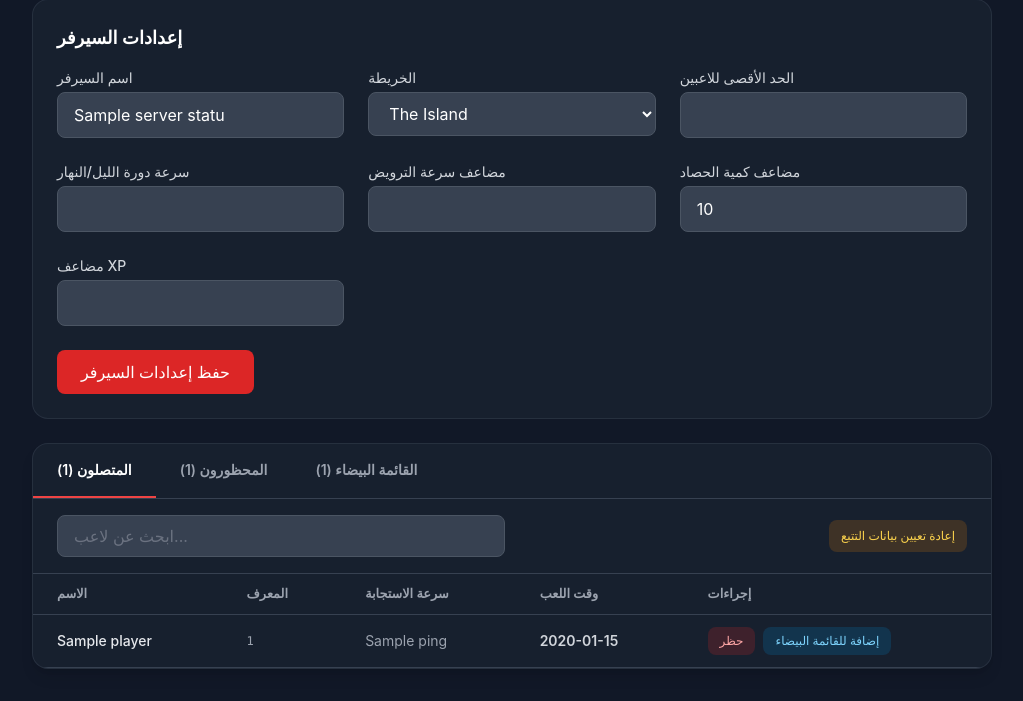
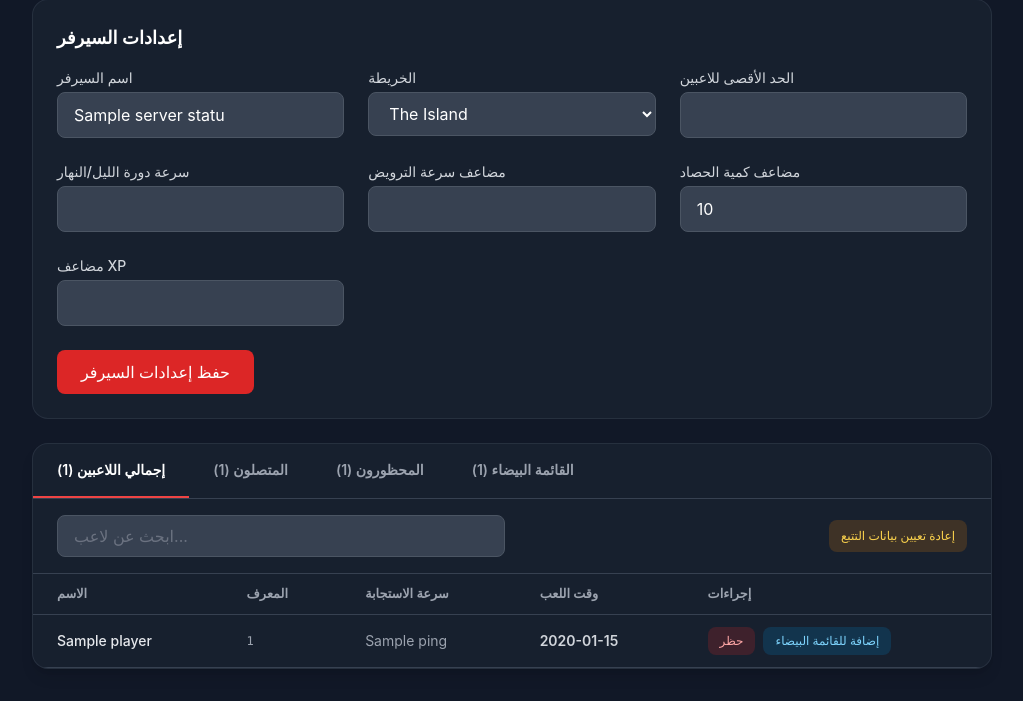
Before and after one commit to N0TTHELI0N/EXO-MEK-ASE, a Flask app: template dashboard/templates/sections/server_control.html in a window 1280 px wide. Shown: the part 937-1638 px from the top of the page, without its empty margins (256-1279 px from the left). Run offline with Flask 3, Linux system fonts and the light colour scheme; the template is opened without the code that fills it: most values are stand-ins (such as "Sample title", 1, 10 or a date in 2020); grey boxes marked "Sample" are stand-in pictures; a database or web service that is not in the repository returns one stand-in record (values such as "Sample title"); some libraries are stand-ins or nearby versions.

Commit message:
Split Total vs Online player tabs; fix server start (game Folder Short param)

```diff
--- a/dashboard/app.py
+++ b/dashboard/app.py
@@ -1451,10 +1451,11 @@ def section_server_control(guild_id):
         _p["playtime_display"] = _fmt_secs(_pt["seconds"]) if _pt else None
         _p["playtime_last_seen"] = _pt.get("last_seen") if _pt else None
 
+    online_players = [p for p in players_list if p.get("online")]
     server_status = {
         "online": bool(str(info.get("status", "")).lower() in ("online", "running", "started") or info.get("is_running")),
         "map": _pick("map", "map_name", "current_map", default="Unknown"),
-        "players": _pick("player_count", "players_current", "player_current", "players", default=len(players_list)),
+        "players": _pick("player_count", "players_current", "player_current", "players", default=len(online_players)),
         "max_players": _pick("slots", "max_players", "maxplayers", "player_max", default=70),
         "ping": _pick("ping", "query_ping", default="-"),
         "uptime": _pick("uptime", default="-"),
@@ -1464,6 +1465,7 @@ def section_server_control(guild_id):
         "harvest_amount": _pick("harvest_amount", default=1),
         "xp_multiplier": _pick("xp_multiplier", default=1),
         "players_list": players_list,
+        "online_players": online_players,
     }
     if not server_status["server_name"]:
         try:
--- a/dashboard/templates/sections/server_control.html
+++ b/dashboard/templates/sections/server_control.html
@@ -209,13 +209,14 @@
 
   <!-- Tabs -->
   <div class="flex border-b border-gray-700">
-    <button type="button" data-tab="connected" class="tab-btn px-6 py-4 text-sm font-semibold border-b-2 border-red-500 text-white">{{ t('players_tab_connected') }} ({{ server_status.players_list|length }})</button>
+    <button type="button" data-tab="total" class="tab-btn px-6 py-4 text-sm font-semibold border-b-2 border-red-500 text-white">{{ t('players_tab_total') }} ({{ server_status.players_list|length }})</button>
+    <button type="button" data-tab="online" class="tab-btn px-6 py-4 text-sm font-semibold border-b-2 border-transparent text-gray-400 hover:text-white">{{ t('players_tab_online') }} ({{ server_status.online_players|length }})</button>
     <button type="button" data-tab="banned" class="tab-btn px-6 py-4 text-sm font-semibold border-b-2 border-transparent text-gray-400 hover:text-white">{{ t('players_tab_banned') }} ({{ banned_players|length }})</button>
     <button type="button" data-tab="whitelisted" class="tab-btn px-6 py-4 text-sm font-semibold border-b-2 border-transparent text-gray-400 hover:text-white">{{ t('players_tab_whitelisted') }} ({{ whitelisted_players|length }})</button>
   </div>
 
-  <!-- Connected tab -->
-  <div id="tab-connected" class="tab-panel">
+  <!-- Total players tab (historical roster) -->
+  <div id="tab-total" class="tab-panel">
     <div class="px-6 py-4 border-b border-gray-700 flex flex-wrap items-center gap-3">
       <input id="player-search" type="text"
              placeholder="{{ t('player_search_placeholder') }}"
@@ -258,7 +259,46 @@
             {% endfor %}
           {% else %}
             <tr>
-              <td colspan="5" class="px-6 py-8 text-center text-gray-500">{{ t('server_no_players') }}</td>
+              <td colspan="5" class="px-6 py-8 text-center text-gray-500">{{ t('players_total_empty') }}</td>
+            </tr>
+          {% endif %}
+        </tbody>
+      </table>
+    </div>
+  </div>
+
+  <!-- Online players tab -->
+  <div id="tab-online" class="tab-panel hidden">
+    <div class="overflow-x-auto">
+      <table class="w-full text-sm text-left">
+        <thead class="text-xs text-gray-400 uppercase border-b border-gray-700">
+          <tr>
+            <th class="px-6 py-3">{{ t('server_name') }}</th>
+            <th class="px-6 py-3">{{ t('player_id') }}</th>
+            <th class="px-6 py-3">{{ t('server_ping') }}</th>
+            <th class="px-6 py-3">{{ t('player_actions') }}</th>
+          </tr>
+        </thead>
+        <tbody class="divide-y divide-gray-700">
+          {% if server_status.online_players %}
+            {% for player in server_status.online_players %}
+            <tr class="hover:bg-gray-800">
+              <td class="px-6 py-3 text-gray-200 font-medium">{{ player.name }}</td>
+              <td class="px-6 py-3 text-gray-400 font-mono text-xs">{{ player.steam_id or player.id or '—' }}</td>
+              <td class="px-6 py-3 text-gray-400">{{ player.ping or '—' }}</td>
+              <td class="px-6 py-3">
+                <div class="flex gap-2">
+                  <button type="button" onclick="setBanPlayer(this)" data-name="{{ player.name }}" data-id="{{ player.steam_id or player.id or '' }}"
+                          class="px-3 py-1.5 bg-red-600/20 hover:bg-red-600/40 text-red-300 text-xs font-medium rounded-lg">{{ t('server_ban') }}</button>
+                  <button type="button" onclick="setWhitelistPlayer(this)" data-name="{{ player.name }}" data-id="{{ player.steam_id or player.id or '' }}"
+                          class="px-3 py-1.5 bg-sky-600/20 hover:bg-sky-600/40 text-sky-300 text-xs font-medium rounded-lg">{{ t('server_whitelist') }}</button>
+                </div>
+              </td>
+            </tr>
+            {% endfor %}
+          {% else %}
+            <tr>
+              <td colspan="4" class="px-6 py-8 text-center text-gray-500">{{ t('players_no_online') }}</td>
             </tr>
           {% endif %}
         </tbody>
--- a/dashboard/translations.py
+++ b/dashboard/translations.py
@@ -316,7 +316,8 @@ TRANSLATIONS = {
     "server_password_new": {"ar": "جديد", "en": "New"},
     "server_save_passwords": {"ar": "حفظ كلمات المرور", "en": "Save Passwords"},
 
-    "players_tab_connected": {"ar": "المتصلون", "en": "Connected"},
+    "players_tab_total": {"ar": "إجمالي اللاعبين", "en": "Total Players"},
+    "players_tab_online": {"ar": "المتصلون", "en": "Online"},
     "players_tab_banned": {"ar": "المحظورون", "en": "Banned"},
     "players_tab_whitelisted": {"ar": "القائمة البيضاء", "en": "Whitelisted"},
     "top_players_tab": {"ar": "أفضل اللاعبين", "en": "Top Players"},
@@ -338,6 +339,8 @@ TRANSLATIONS = {
     "player_optional": {"ar": "اختياري", "en": "optional"},
     "players_no_banned": {"ar": "لا يوجد لاعبون محظورون", "en": "No banned players"},
     "players_no_whitelisted": {"ar": "لا يوجد لاعبون في القائمة البيضاء", "en": "No whitelisted players"},
+    "players_no_online": {"ar": "لا يوجد لاعبون متصلون حاليًا", "en": "No players currently online"},
+    "players_total_empty": {"ar": "لا يوجد لاعبون", "en": "No players"},
     "server_ban": {"ar": "حظر", "en": "Ban"},
     "server_unban": {"ar": "إلغاء الحظر", "en": "Unban"},
     "server_whitelist": {"ar": "إضافة للقائمة البيضاء", "en": "Whitelist"},
--- a/nitrado.py
+++ b/nitrado.py
@@ -119,9 +119,56 @@ class NitradoClient:
         return bool(result)
 
     def start_server(self) -> bool:
-        """Start the ARK server."""
-        result = self._request("POST", f"/services/{self.service_id}/gameservers/games/start")
+        """Start the ARK server (game-start endpoint requires the Folder Short id)."""
+        result = self._request(
+            "POST",
+            f"/services/{self.service_id}/gameservers/games/start",
+            params={"game": self._game_short()},
+        )
         return bool(result)
+
+    def _game_short(self) -> str:
+        """Resolve the game's Folder Short id (e.g. 'arkps4'/'arkxb') used by
+        the Nitrado game-start endpoint, fetched from the gameserver object."""
+        if getattr(self, "_game_short_cached", None):
+            return self._game_short_cached
+        short = ""
+        try:
+            info = self._request("GET", f"/services/{self.service_id}/gameservers")
+            inner = info.get("data", info) if isinstance(info, dict) else {}
+            gs = inner.get("gameserver", inner) if isinstance(inner, dict) else {}
+            for k in ("folder_short", "folder", "game", "game_short"):
+                if isinstance(gs, dict) and gs.get(k):
+                    short = str(gs[k])
+                    break
+            if not short and isinstance(info, dict):
+                for k in ("folder_short", "folder", "game", "game_short"):
+                    if info.get(k):
+                        short = str(info[k])
+                        break
+            if not short:
+                raw_game = (gs.get("game") if isinstance(gs, dict) else "") or ""
+                gl = str(raw_game).lower()
+                if "ps4" in gl or "ps5" in gl:
+                    short = "arkps4"
+                elif "ascended" in gl or "asa" in gl:
+                    short = "arksa"
+                elif "xbox" in gl:
+                    short = "arkxb"
+                elif "survival" in gl:
+                    short = "arkse"
+                else:
+                    short = "arkps4"
+            print(f"[nitrado] game short resolved: {short!r}", flush=True)
+        except Exception as e:
+            print(f"[nitrado] game short error: {type(e).__name__}: {e}", flush=True)
+            short = "arkps4"
+        self._game_short_cached = short
+        return short
+
+    def get_game_short(self) -> str:
+        """Public helper: get the resolved game Folder Short id."""
+        return self._game_short()
 
     def send_command(self, command: str) -> str:
         """Execute a server command via the Nitrado API (replaces direct RCON)."""
```
